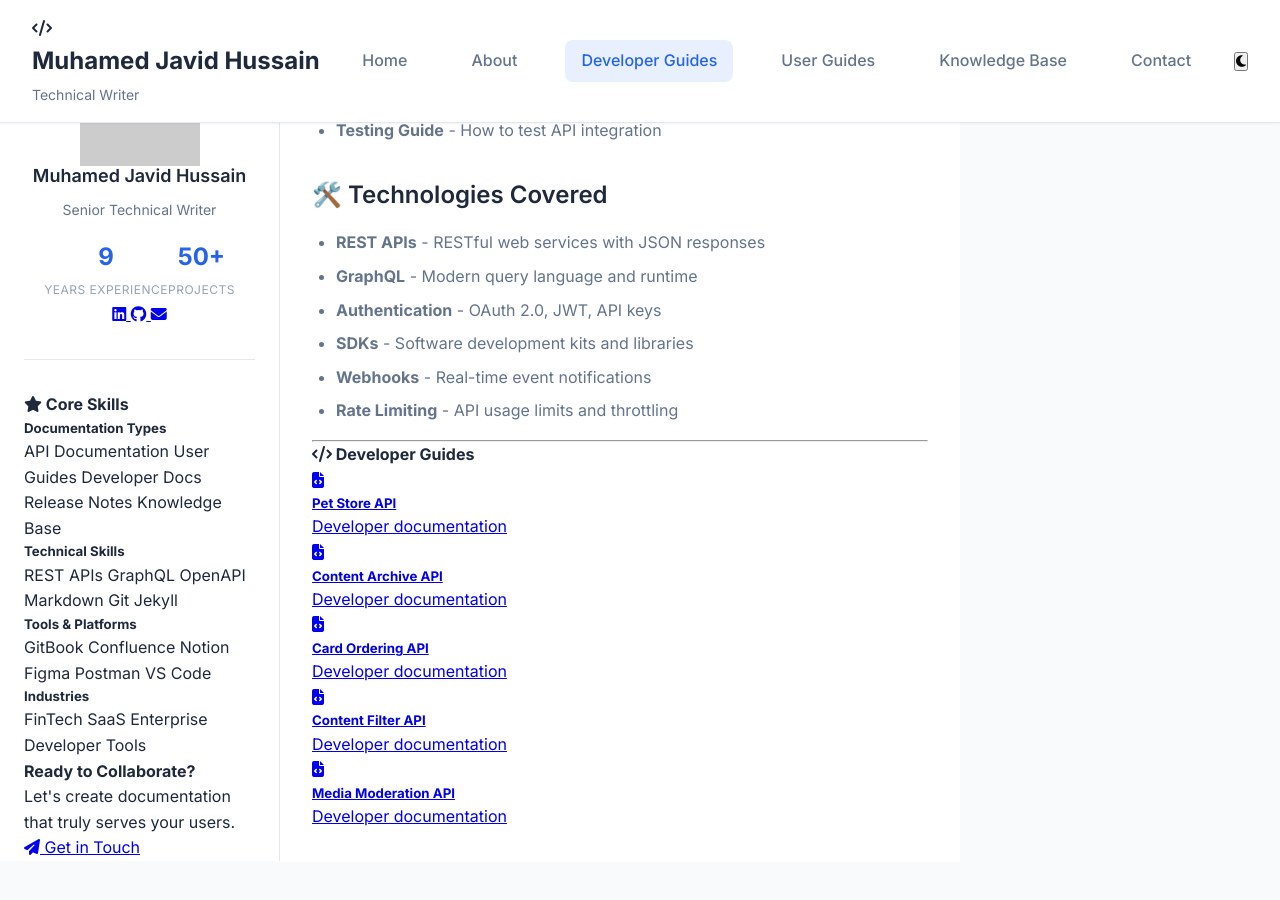
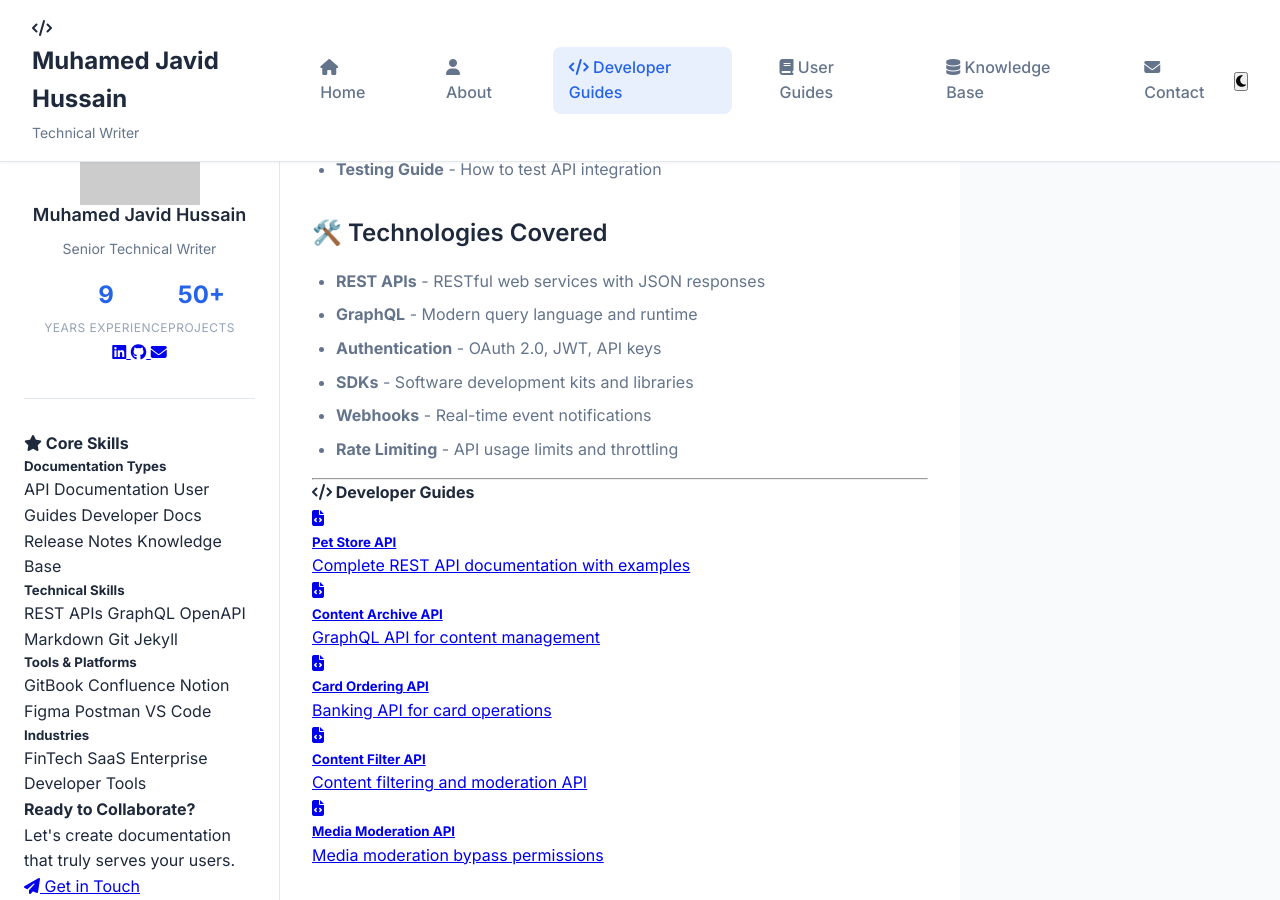
Before and after one commit to ashfaqfarook/Test, a Jekyll site: the page built from developer_guides/index.md, in a window 1280 px wide and 900 px high, scrolled down 1935 px. Built offline with Jekyll 4.4.1, drawn with Linux system fonts in a browser that asks for light colours; before the commit the page ends 2797 px from its top, so only the background shows below that.

Commit message:
Update _config.yml

```diff
--- a/_config.yml
+++ b/_config.yml
@@ -13,42 +13,87 @@ plugins:
   - jekyll-feed
   - jekyll-sitemap
 
-# Navigation structure
+# Navigation structure with icons
 navigation:
   - name: "Home"
     link: "/"
+    icon: "fas fa-home"
   - name: "About"
     link: "/about/"
+    icon: "fas fa-user"
   - name: "Developer Guides"
     link: "/developer_guides/"
+    icon: "fas fa-code"
   - name: "User Guides"
     link: "/user-guides/"
+    icon: "fas fa-book"
   - name: "Knowledge Base"
     link: "/knowledge_base/"
+    icon: "fas fa-database"
   - name: "Contact"
     link: "/contact/"
+    icon: "fas fa-envelope"
 
-# Sidebar categories
+# Sidebar categories with descriptions
 sidebar_categories:
   developer_guides:
     - name: "Pet Store API"
       link: "/developer_guides/rest_api_pet_store/"
+      description: "Complete REST API documentation with examples"
     - name: "Content Archive API"
       link: "/developer_guides/graphql_api_content_archive/"
+      description: "GraphQL API for content management"
     - name: "Card Ordering API"
       link: "/developer_guides/rest_api_ordering_a_new_card_zeta/"
+      description: "Banking API for card operations"
     - name: "Content Filter API"
       link: "/developer_guides/graphql_api_content_filter/"
+      description: "Content filtering and moderation API"
     - name: "Media Moderation API"
       link: "/developer_guides/graphql_api_bypass_media_moderation/"
+      description: "Media moderation bypass permissions"
 
   user_guides:
     - name: "Add Money Feature"
       link: "/user-guides/zeta_add_money_guide/"
+      description: "Digital wallet funding guide"
     - name: "SharePoint Online"
       link: "/user-guides/using_sharepoint_online/"
+      description: "Collaboration platform setup"
     - name: "Control Panel Settings"
       link: "/user-guides/Configuring-the-Control-Panel-Settings/"
+      description: "Administrative configuration guide"
+
+# Skills configuration
+skills:
+  documentation_types:
+    - "API Documentation"
+    - "User Guides"
+    - "Developer Docs"
+    - "Release Notes"
+    - "Knowledge Base"
+
+  technical_skills:
+    - "REST APIs"
+    - "GraphQL"
+    - "OpenAPI"
+    - "Markdown"
+    - "Git"
+    - "Jekyll"
+
+  tools_platforms:
+    - "GitBook"
+    - "Confluence"
+    - "Notion"
+    - "Figma"
+    - "Postman"
+    - "VS Code"
+
+  industries:
+    - "FinTech"
+    - "SaaS"
+    - "Enterprise"
+    - "Developer Tools"
 
 # Exclude from processing
 exclude:
```
